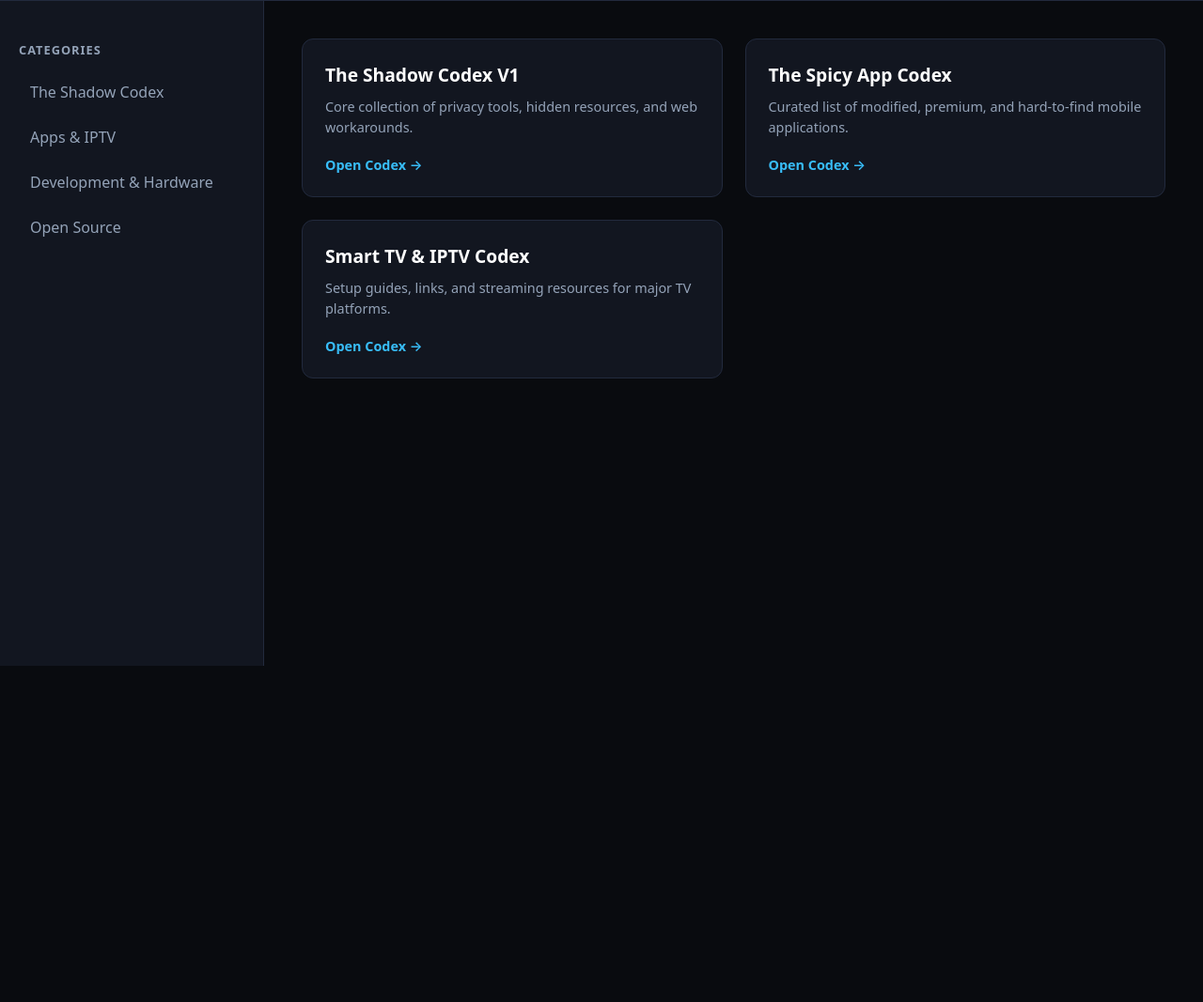
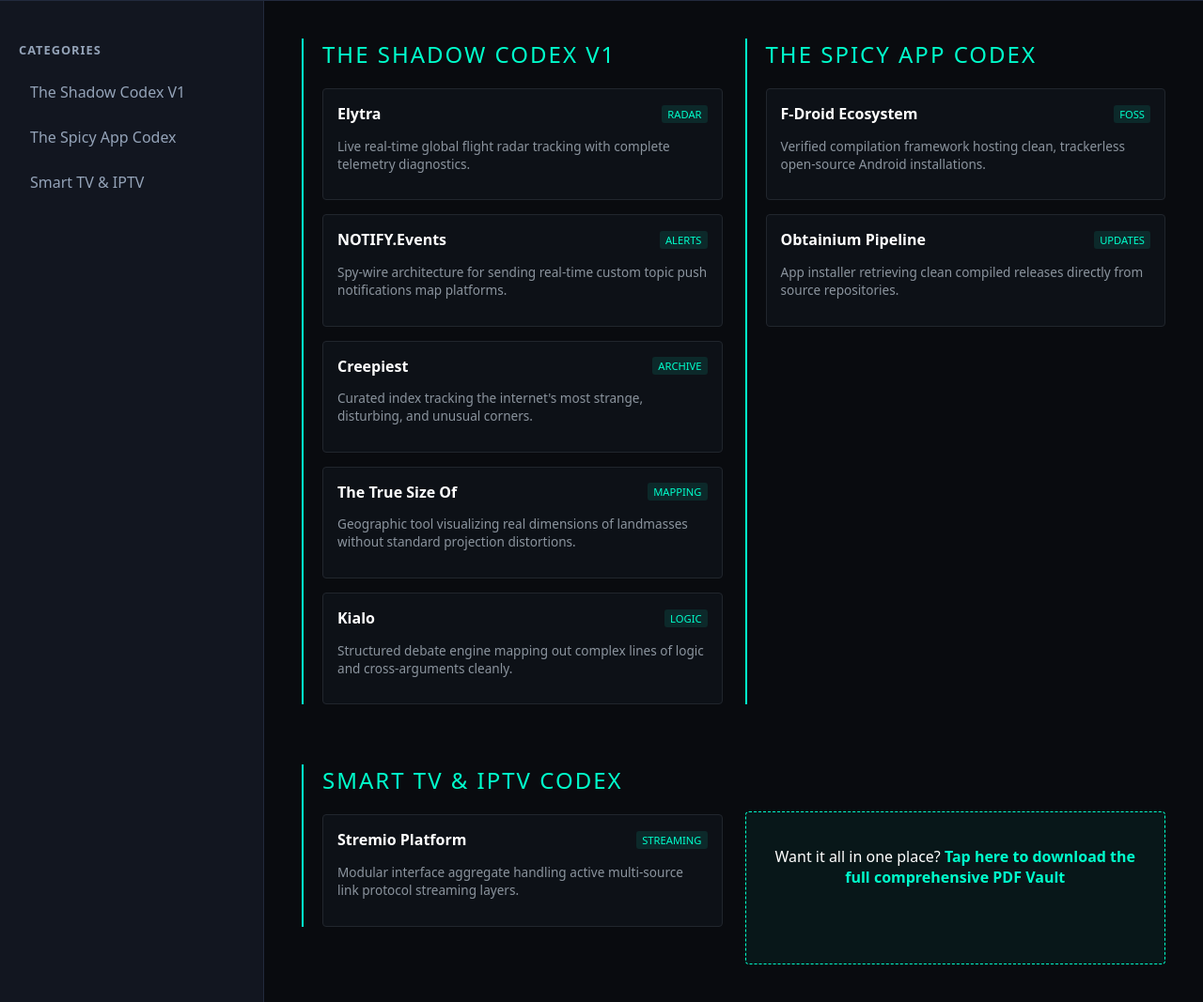
Before and after one commit to hasnaat907/-, a plain HTML site: page index.html in a window 1280 px wide. Shown: the part 91-1158 px from the top of the page at 94% size. Before the commit the page ends 800 px from the top, so only its background shows below. Drawn offline with Linux system fonts and the light colour scheme.

Commit message:
fresh fmhy layout architecture

```diff
--- a/index.html
+++ b/index.html
@@ -5,6 +5,75 @@
     <meta name="viewport" content="width=device-width, initial-scale=1.0">
     <title>𐌀Ꮤ𐌀𐌍</title>
     <link rel="stylesheet" href="assets/css/style.css">
+    <style>
+        /* Sliced Aesthetic Enhancements */
+        .codex-section {
+            margin-bottom: 40px;
+            border-left: 2px solid #00ffcc;
+            padding-left: 20px;
+        }
+        .codex-title {
+            font-size: 1.5rem;
+            color: #00ffcc;
+            text-transform: uppercase;
+            letter-spacing: 2px;
+            margin-bottom: 20px;
+        }
+        .resource-grid {
+            display: grid;
+            grid-template-columns: repeat(auto-fit, minmax(280px, 1fr));
+            gap: 15px;
+        }
+        .res-card {
+            background: #0d1117;
+            border: 1px solid #21262d;
+            padding: 15px;
+            border-radius: 4px;
+            text-decoration: none;
+            color: #c9d1d9;
+            transition: all 0.2s ease;
+        }
+        .res-card:hover {
+            border-color: #00ffcc;
+            transform: translateY(-2px);
+        }
+        .res-header {
+            display: flex;
+            justify-content: space-between;
+            align-items: center;
+            margin-bottom: 8px;
+        }
+        .res-name {
+            font-weight: bold;
+            color: #ffffff;
+        }
+        .res-tag {
+            font-size: 0.7rem;
+            background: rgba(0, 255, 204, 0.1);
+            color: #00ffcc;
+            padding: 2px 6px;
+            border-radius: 3px;
+            text-transform: uppercase;
+        }
+        .res-desc {
+            font-size: 0.85rem;
+            line-height: 1.4;
+            color: #8b949e;
+        }
+        .vault-download {
+            margin-top: 50px;
+            padding: 20px;
+            background: rgba(0, 255, 204, 0.05);
+            border: 1px dashed #00ffcc;
+            text-align: center;
+            border-radius: 4px;
+        }
+        .vault-download a {
+            color: #00ffcc;
+            text-decoration: none;
+            font-weight: bold;
+        }
+    </style>
 </head>
 <body>
 
@@ -17,30 +86,65 @@
         <aside>
             <h3>Categories</h3>
             <ul>
-                <li><a href="#">The Shadow Codex</a></li>
-                <li><a href="#">Apps & IPTV</a></li>
-                <li><a href="#">Development & Hardware</a></li>
-                <li><a href="#">Open Source</a></li>
+                <li><a href="#shadow-v1">The Shadow Codex V1</a></li>
+                <li><a href="#spicy-apps">The Spicy App Codex</a></li>
+                <li><a href="#tv-iptv">Smart TV & IPTV</a></li>
             </ul>
         </aside>
 
         <main>
-            <div class="card">
-                <h3>The Shadow Codex V1</h3>
-                <p>Core collection of privacy tools, hidden resources, and web workarounds.</p>
-                <a href="#" target="_blank">Open Codex →</a>
-            </div>
+            <section id="shadow-v1" class="codex-section">
+                <div class="codex-title">The Shadow Codex V1</div>
+                <div class="resource-grid">
+                    <a href="https://elytra.com" target="_blank" class="res-card">
+                        <div class="res-header"><span class="res-name">Elytra</span><span class="res-tag">Radar</span></div>
+                        <p class="res-desc">Live real-time global flight radar tracking with complete telemetry diagnostics.</p>
+                    </a>
+                    <a href="https://notify.events" target="_blank" class="res-card">
+                        <div class="res-header"><span class="res-name">NOTIFY.Events</span><span class="res-tag">Alerts</span></div>
+                        <p class="res-desc">Spy-wire architecture for sending real-time custom topic push notifications map platforms.</p>
+                    </a>
+                    <a href="https://creepiest.com" target="_blank" class="res-card">
+                        <div class="res-header"><span class="res-name">Creepiest</span><span class="res-tag">Archive</span></div>
+                        <p class="res-desc">Curated index tracking the internet's most strange, disturbing, and unusual corners.</p>
+                    </a>
+                    <a href="https://thetruesize.com" target="_blank" class="res-card">
+                        <div class="res-header"><span class="res-name">The True Size Of</span><span class="res-tag">Mapping</span></div>
+                        <p class="res-desc">Geographic tool visualizing real dimensions of landmasses without standard projection distortions.</p>
+                    </a>
+                    <a href="https://kialo.com" target="_blank" class="res-card">
+                        <div class="res-header"><span class="res-name">Kialo</span><span class="res-tag">Logic</span></div>
+                        <p class="res-desc">Structured debate engine mapping out complex lines of logic and cross-arguments cleanly.</p>
+                    </a>
+                </div>
+            </section>
 
-            <div class="card">
-                <h3>The Spicy App Codex</h3>
-                <p>Curated list of modified, premium, and hard-to-find mobile applications.</p>
-                <a href="#" target="_blank">Open Codex →</a>
-            </div>
+            <section id="spicy-apps" class="codex-section">
+                <div class="codex-title">The Spicy App Codex</div>
+                <div class="resource-grid">
+                    <div class="res-card">
+                        <div class="res-header"><span class="res-name">F-Droid Ecosystem</span><span class="res-tag">FOSS</span></div>
+                        <p class="res-desc">Verified compilation framework hosting clean, trackerless open-source Android installations.</p>
+                    </div>
+                    <div class="res-card">
+                        <div class="res-header"><span class="res-name">Obtainium Pipeline</span><span class="res-tag">Updates</span></div>
+                        <p class="res-desc">App installer retrieving clean compiled releases directly from source repositories.</p>
+                    </div>
+                </div>
+            </section>
 
-            <div class="card">
-                <h3>Smart TV & IPTV Codex</h3>
-                <p>Setup guides, links, and streaming resources for major TV platforms.</p>
-                <a href="#" target="_blank">Open Codex →</a>
+            <section id="tv-iptv" class="codex-section">
+                <div class="codex-title">Smart TV & IPTV Codex</div>
+                <div class="resource-grid">
+                    <div class="res-card">
+                        <div class="res-header"><span class="res-name">Stremio Platform</span><span class="res-tag">Streaming</span></div>
+                        <p class="res-desc">Modular interface aggregate handling active multi-source link protocol streaming layers.</p>
+                    </div>
+                </div>
+            </section>
+
+            <div class="vault-download">
+                <p>Want it all in one place? <a href="#" download>Tap here to download the full comprehensive PDF Vault</a></p>
             </div>
         </main>
     </div>
```
